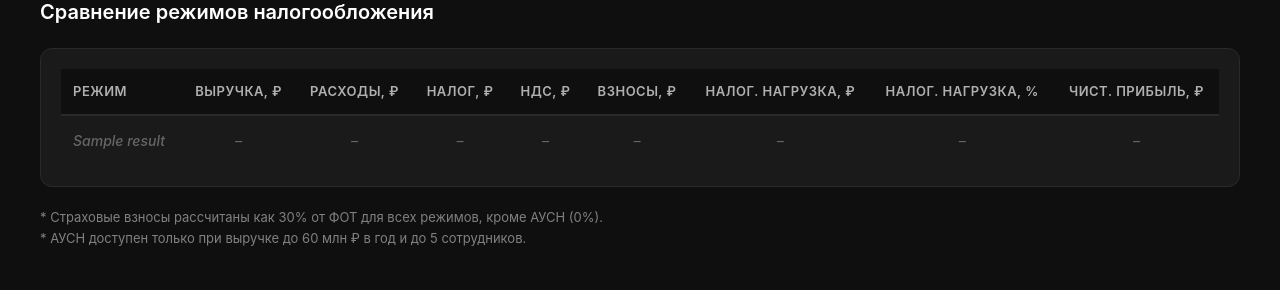
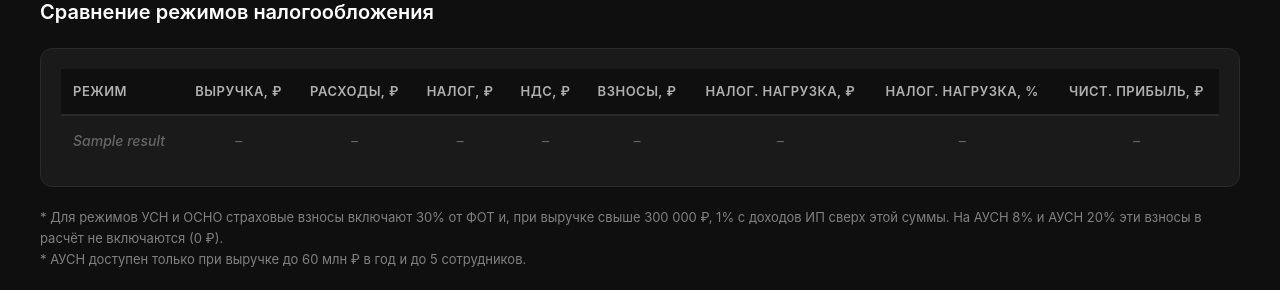
Before and after one commit to WhiteA77/calc_CHO_2026, a Flask app: template templates/index.html in a window 1280 px wide. Shown: the part 1708-1998 px from the top of the page. Before the commit the page ends 1954 px from the top, so only its background shows below. Run offline with Flask 3, Linux system fonts and the light colour scheme; the template is opened without the code that fills it: most values are stand-ins (such as "Sample title", 1, 10 or a date in 2020).

Commit message:
Добавил учёт 1% свыше 300к

```diff
--- a/app.py
+++ b/app.py
@@ -24,8 +24,8 @@ def _check_ausn_limits(revenue, employees):
 def calculate_ausn_8(revenue, total_expenses, employees):
     """
     АУСН 8% — объект «доходы».
-    Налог = 8% от выручки, взносов нет, НДС нет.
-    total_expenses сюда передаём БЕЗ страховых взносов.
+    Налог = 8% от выручки, страховые взносы (30% и 1%) не платятся, НДС нет.
+    total_expenses сюда передаём БЕЗ страховых взносов и БЕЗ 1% свыше 300 000 ₽.
     """
     if not _check_ausn_limits(revenue, employees):
         return None
@@ -53,8 +53,8 @@ def calculate_ausn_20(revenue, total_expenses, employees):
     """
     АУСН 20% — объект «доходы минус расходы».
     Налог = 20% от (доходы - расходы), но не меньше 3% от доходов.
-    Взносов нет, НДС нет.
-    total_expenses сюда передаём БЕЗ страховых взносов.
+    Страховые взносы (30% и 1%) не платятся, НДС нет.
+    total_expenses сюда передаём БЕЗ страховых взносов и БЕЗ 1% свыше 300 000 ₽.
     """
     if not _check_ausn_limits(revenue, employees):
         return None
@@ -101,6 +101,7 @@ def calculate_ausn_20_monthly(
     - Себестоимость (закупки) распределяем по месяцам по введённым коэффициентам
       (100 — обычный месяц, 200 — в 2 раза больше и т.д.), потом нормализуем
     - Налог за год = сумма помесячных max(20% от (Д-Р), 3% от доходов месяца)
+    - Страховые взносы (30% и 1%) на АУСН не применяются.
     """
     if not _check_ausn_limits(revenue, employees):
         return None
@@ -368,10 +369,25 @@ def index():
                 else:
                     annual_fot = employees * salary * 12
 
-                insurance_standard = annual_fot * 0.30  # Для всех режимов кроме АУСН
+                # Страховые взносы 30% от ФОТ (для УСН/ОСНО)
+                insurance_standard = annual_fot * 0.30
 
-                total_expenses = cost_of_goods + rent + other_expenses + annual_fot + insurance_standard
-                total_expenses_ausn = cost_of_goods + rent + other_expenses + annual_fot  # Для АУСН без взносов
+                # Взнос 1% с доходов свыше 300 000 ₽ — только для не-АУСН режимов
+                owner_extra_1p = max(0.0, revenue - 300_000) * 0.01
+
+                # Общие расходы (без налогов) для УСН/ОСНО:
+                # включаем и 30% от ФОТ, и 1% (они уменьшают прибыль)
+                total_expenses = (
+                    cost_of_goods
+                    + rent
+                    + other_expenses
+                    + annual_fot
+                    + insurance_standard
+                    + owner_extra_1p
+                )
+
+                # Для АУСН расходы без страховых взносов и без 1%
+                total_expenses_ausn = cost_of_goods + rent + other_expenses + annual_fot
 
                 # Базовые компоненты для пояснений
                 components = {
@@ -380,20 +396,21 @@ def index():
                     'other_expenses': other_expenses,
                     'annual_fot': annual_fot,
                     'insurance_standard': insurance_standard,
+                    'owner_extra_1p': owner_extra_1p,
                     'vat_purchases_percent': vat_purchases_percent,
                 }
 
                 # ---- Расчёт режимов ----
                 results = []
 
-                # АУСН 8%
+                # АУСН 8% (без 30% взносов и без 1%)
                 ausn_8 = calculate_ausn_8(revenue, total_expenses_ausn, employees)
                 if ausn_8:
                     results.append(('АУСН 8%', ausn_8, True))
                 else:
                     results.append(('АУСН 8% (нельзя применять — превышены лимиты)', None, False))
 
-                # АУСН 20% (помесячный)
+                # АУСН 20% (помесячный, тоже без взносов и без 1%)
                 ausn_20 = calculate_ausn_20_monthly(
                     revenue=revenue,
                     cost_of_goods=cost_of_goods,
@@ -408,18 +425,19 @@ def index():
                 else:
                     results.append(('АУСН 20% (нельзя применять — превышены лимиты)', None, False))
 
-                # УСН для общепита без НДС
-                usn_income_no_vat = calculate_usn_income_no_vat(revenue, total_expenses, insurance_standard)
-                results.append(('УСН Доходы 6% (общепит)', usn_income_no_vat, True))
+                # УСН для общепита без НДС (сюда входят 30% ФОТ + 1% сверх 300k)
+                insurance_total = insurance_standard + owner_extra_1p
+                usn_income_no_vat = calculate_usn_income_no_vat(revenue, total_expenses, insurance_total)
+                results.append(('УСН Доходы 6%', usn_income_no_vat, True))
 
-                usn_dr_no_vat = calculate_usn_dr_no_vat(revenue, total_expenses, insurance_standard)
-                results.append(('УСН Д-Р 15% (общепит)', usn_dr_no_vat, True))
+                usn_dr_no_vat = calculate_usn_dr_no_vat(revenue, total_expenses, insurance_total)
+                results.append(('УСН Д-Р 15%', usn_dr_no_vat, True))
 
                 # УСН + НДС 5%
                 usn_income_5 = calculate_usn_income(
                     revenue,
                     total_expenses,
-                    insurance_standard,
+                    insurance_total,
                     5,
                     vat_purchases_percent,
                     cost_of_goods,
@@ -429,29 +447,29 @@ def index():
                 usn_dr_5 = calculate_usn_income_minus_expenses(
                     revenue,
                     total_expenses,
-                    insurance_standard,
+                    insurance_total,
                     5,
                     vat_purchases_percent,
                     cost_of_goods,
                 )
                 results.append(('УСН Д-Р 15% + НДС 5%', usn_dr_5, True))
 
-                # УСН Д-Р 15% + НДС 22%
+                # УСН Д-Р 15% + НДС 22% (1% тоже включён)
                 usn_dr_22 = calculate_usn_income_minus_expenses(
                     revenue,
                     total_expenses,
-                    insurance_standard,
+                    insurance_total,
                     22,
                     vat_purchases_percent,
                     cost_of_goods,
                 )
                 results.append(('УСН Д-Р 15% + НДС 22%', usn_dr_22, True))
 
-                # ОСНО + НДС 22%
+                # ОСНО + НДС 22% (1% тоже включён)
                 osno = calculate_osno(
                     revenue,
                     total_expenses,
-                    insurance_standard,
+                    insurance_total,
                     vat_purchases_percent,
                     cost_of_goods,
                 )
--- a/templates/index.html
+++ b/templates/index.html
@@ -555,6 +555,7 @@
                     data-other-expenses="{{ components.other_expenses or 0 }}"
                     data-annual-fot="{{ components.annual_fot or 0 }}"
                     data-insurance-standard="{{ components.insurance_standard or 0 }}"
+                    data-owner-extra-1p="{{ components.owner_extra_1p or 0 }}"
                     data-vat-purchases-percent="{{ components.vat_purchases_percent or 0 }}">
 
                     <thead>
@@ -617,7 +618,8 @@
             </div>
 
             <p style="margin-top: 20px; color: #808080; font-size: 13px;">
-                * Страховые взносы рассчитаны как 30% от ФОТ для всех режимов, кроме АУСН (0%).<br>
+                * Для режимов УСН и ОСНО страховые взносы включают 30% от ФОТ и, при выручке свыше 300 000 ₽,
+                  1% с доходов ИП сверх этой суммы. На АУСН 8% и АУСН 20% эти взносы в расчёт не включаются (0 ₽).<br>
                 * АУСН доступен только при выручке до 60 млн ₽ в год и до 5 сотрудников.
             </p>
         </div>
@@ -758,8 +760,6 @@
                 updateFotFromStaff();
             } else {
                 fotAnnualInput.removeAttribute('readonly');
-                // если хочешь, можно делать поля сотрудников readonly,
-                // но в расчётах всё равно будет использоваться только fot_annual
                 empInput.removeAttribute('readonly');
                 salaryInput.removeAttribute('readonly');
             }
@@ -794,11 +794,6 @@
             return num.toLocaleString('ru-RU', { maximumFractionDigits: 0 });
         }
 
-        function fmtMoneyFull(value) {
-            const num = Number(value) || 0;
-            return num.toLocaleString('ru-RU', { minimumFractionDigits: 0, maximumFractionDigits: 0 });
-        }
-
         function fmtPercent(value) {
             const num = Number(value) || 0;
             return num.toLocaleString('ru-RU', { minimumFractionDigits: 2, maximumFractionDigits: 2 });
@@ -824,26 +819,26 @@
 
             const lines = [];
 
-            // 1. Общее словесное описание режима
+            // 1. Общее описание режима
             if (regime.includes('АУСН 8')) {
-                lines.push('<p><strong>Как считается налог:</strong> 8% от выручки. Страховые взносы на АУСН не платятся, НДС нет.</p>');
+                lines.push('<p><strong>Как считается налог:</strong> 8% от выручки. Страховые взносы и взнос 1% с доходов свыше 300 000 ₽ на АУСН не платятся, НДС нет.</p>');
             } else if (regime.includes('АУСН 20')) {
-                lines.push('<p><strong>Как считается налог:</strong> помесячно: для каждого месяца налог = max(20% от (доходы − расходы), 3% от доходов месяца). В таблице показана сумма этих налогов за год.</p>');
+                lines.push('<p><strong>Как считается налог:</strong> помесячно: для каждого месяца налог = max(20% от (доходы − расходы), 3% от доходов месяца). Страховые взносы и взнос 1% с доходов свыше 300 000 ₽ на АУСН не платятся. В таблице показана сумма этих налогов за год.</p>');
             } else if (isUsnIncomeNoVat) {
-                lines.push('<p><strong>Как считается налог:</strong> 6% от выручки. НДС не применяется (льгота для общепита). Страховые взносы считаются отдельно.</p>');
+                lines.push('<p><strong>Как считается налог:</strong> 6% от выручки. НДС не применяется (льгота для общепита). Страховые взносы учитывают 30% от ФОТ и 1% с доходов свыше 300 000 ₽.</p>');
             } else if (isUsnDrNoVat) {
-                lines.push('<p><strong>Как считается налог:</strong> 15% от положительной разницы «доходы − расходы». НДС не применяется (льгота для общепита). Страховые взносы считаются отдельно.</p>');
+                lines.push('<p><strong>Как считается налог:</strong> 15% от положительной разницы «доходы − расходы». НДС не применяется (льгота для общепита). Страховые взносы учитывают 30% от ФОТ и 1% с доходов свыше 300 000 ₽.</p>');
             } else if (isUsnIncome5) {
-                lines.push('<p><strong>Как считается налог:</strong> УСН 6% от выручки + НДС 5% к начислению с выручки (без вычетов по закупкам) + страховые взносы.</p>');
+                lines.push('<p><strong>Как считается налог:</strong> УСН 6% от выручки + НДС 5% с выручки (без вычетов) + страховые взносы (30% от ФОТ и 1% с доходов свыше 300 000 ₽).</p>');
             } else if (isUsnDr5) {
-                lines.push('<p><strong>Как считается налог:</strong> УСН 15% с прибыли (доходы − расходы) + НДС 5% с выручки (без вычетов) + страховые взносы.</p>');
+                lines.push('<p><strong>Как считается налог:</strong> УСН 15% с прибыли (доходы − расходы) + НДС 5% с выручки (без вычетов) + страховые взносы (30% от ФОТ и 1% с доходов свыше 300 000 ₽).</p>');
             } else if (isUsnDr22) {
-                lines.push('<p><strong>Как считается налог:</strong> УСН 15% с прибыли (доходы − расходы) + НДС 22%: налог к начислению с выручки минус НДС по закупкам + страховые взносы.</p>');
+                lines.push('<p><strong>Как считается налог:</strong> УСН 15% с прибыли (доходы − расходы) + НДС 22%: налог к начислению с выручки минус НДС по закупкам + страховые взносы (30% от ФОТ и 1% с доходов свыше 300 000 ₽).</p>');
             } else if (isOsno) {
-                lines.push('<p><strong>Как считается налог:</strong> НДС 22% (к начислению с выручки минус НДС по закупкам) + налог на прибыль 25% с прибыли после учёта расходов и НДС + страховые взносы.</p>');
+                lines.push('<p><strong>Как считается налог:</strong> НДС 22% (к начислению с выручки минус НДС по закупкам) + налог на прибыль 25% с прибыли после учёта расходов и НДС + страховые взносы (30% от ФОТ и 1% с доходов свыше 300 000 ₽).</p>');
             }
 
-            // 2. Расходы — расшифровка
+            // 2. Расходы
             let expenseParts;
             if (isAusn) {
                 expenseParts =
@@ -852,12 +847,15 @@
                     `${fmtMoney(baseOther)} ₽ (прочие) + ` +
                     `${fmtMoney(baseFot)} ₽ (ФОТ)`;
             } else {
+                // 1% считаем как разницу между общими взносами и 30% ФОТ
+                const owner1p = Math.max(0, insurance - baseInsurStd);
                 expenseParts =
                     `${fmtMoney(baseCost)} ₽ (себестоимость) + ` +
                     `${fmtMoney(baseRent)} ₽ (аренда) + ` +
                     `${fmtMoney(baseOther)} ₽ (прочие) + ` +
                     `${fmtMoney(baseFot)} ₽ (ФОТ) + ` +
-                    `${fmtMoney(baseInsurStd)} ₽ (страховые взносы)`;
+                    `${fmtMoney(baseInsurStd)} ₽ (страховые взносы 30% от ФОТ) + ` +
+                    `${fmtMoney(owner1p)} ₽ (взнос 1% с доходов свыше 300 000 ₽)`;
             }
 
             lines.push(
@@ -865,15 +863,11 @@
                 `<p><strong>Расходы (без налогов):</strong> ${fmtMoney(expenses)} ₽ = ${expenseParts}</p>`
             );
 
-            // 3. Налог по режиму (УСН / АУСН / налог на прибыль)
+            // 3. Налог по режиму
             if (regime.includes('АУСН 8')) {
-                lines.push(
-                    `<p><strong>Налог по режиму:</strong> 8% от выручки = ${fmtMoney(revenue)} × 8% = ${fmtMoney(tax)} ₽</p>`
-                );
+                lines.push(`<p><strong>Налог по режиму:</strong> 8% от выручки = ${fmtMoney(revenue)} × 8% = ${fmtMoney(tax)} ₽</p>`);
             } else if (isUsnIncomeNoVat || isUsnIncome5) {
-                lines.push(
-                    `<p><strong>Налог по режиму:</strong> 6% от выручки = ${fmtMoney(revenue)} × 6% = ${fmtMoney(tax)} ₽</p>`
-                );
+                lines.push(`<p><strong>Налог по режиму:</strong> 6% от выручки = ${fmtMoney(revenue)} × 6% = ${fmtMoney(tax)} ₽</p>`);
             } else if (isUsnDrNoVat || isUsnDr5 || isUsnDr22) {
                 const base = revenue - expenses;
                 lines.push(
@@ -882,22 +876,17 @@
                     `налог = max(0, база) × 15% = ${fmtMoney(tax)} ₽</p>`
                 );
             } else if (regime.includes('АУСН 20')) {
-                lines.push(
-                    `<p><strong>Налог по режиму:</strong> сумма помесячных налогов: max(20% × (доходы − расходы), 3% × доходов месяца) по каждому месяцу. В год получается ${fmtMoney(tax)} ₽.</p>`
-                );
+                lines.push(`<p><strong>Налог по режиму:</strong> сумма помесячных налогов: max(20% × (доходы − расходы), 3% × доходов месяца) по каждому месяцу. В год получается ${fmtMoney(tax)} ₽.</p>`);
             } else if (isOsno) {
                 lines.push(
                     `<p><strong>Налог по режиму (налог на прибыль):</strong> 25% с прибыли после учёта расходов и НДС. ` +
                     `В таблице показана сумма налога на прибыль за год: ${fmtMoney(tax)} ₽.</p>`
                 );
             } else {
-                // запасной вариант
-                lines.push(
-                    `<p><strong>Налог по режиму:</strong> ${fmtMoney(tax)} ₽</p>`
-                );
+                lines.push(`<p><strong>Налог по режиму:</strong> ${fmtMoney(tax)} ₽</p>`);
             }
 
-            // 4. НДС — формула с разложением
+            // 4. НДС
             if (isUsnIncome5 || isUsnDr5) {
                 const vatRate = 5;
                 const vatCharged = revenue * vatRate / (100 + vatRate);
@@ -918,20 +907,29 @@
                 );
             } else if (regime.includes('АУСН')) {
                 lines.push('<p><strong>НДС:</strong> при АУСН НДС не уплачивается.</p>');
-            } else {
-                // режимы без НДС
-                if (!vat || vat === 0) {
-                    lines.push('<p><strong>НДС:</strong> в этом режиме НДС не начисляется.</p>');
-                }
+            } else if (!vat || vat === 0) {
+                lines.push('<p><strong>НДС:</strong> в этом режиме НДС не начисляется.</p>');
             }
 
-            // 5. Страховые взносы — формула
-            if (insurance > 0) {
-                lines.push(
-                    `<p><strong>Страховые взносы:</strong> 30% от ФОТ = ${fmtMoney(baseFot)} ₽ × 30% = ${fmtMoney(insurance)} ₽.</p>`
-                );
+            // 5. Страховые взносы
+            if (isAusn) {
+                lines.push('<p><strong>Страховые взносы:</strong> на АУСН страховые взносы 30% от ФОТ и взнос 1% с доходов свыше 300 000 ₽ не уплачиваются и в расчётах не учитываются.</p>');
+            } else if (insurance > 0) {
+                const owner1p = Math.max(0, insurance - baseInsurStd);
+                if (owner1p > 0) {
+                    lines.push(
+                        `<p><strong>Страховые взносы:</strong> 30% от ФОТ = ${fmtMoney(baseFot)} ₽ × 30% = ${fmtMoney(baseInsurStd)} ₽; ` +
+                        `1% с доходов свыше 300 000 ₽ = max(0, ${fmtMoney(revenue)} − 300 000 ₽) × 1% ≈ ${fmtMoney(owner1p)} ₽; ` +
+                        `итого страховые взносы = ${fmtMoney(baseInsurStd)} + ${fmtMoney(owner1p)} = ${fmtMoney(insurance)} ₽.</p>`
+                    );
+                } else {
+                    lines.push(
+                        `<p><strong>Страховые взносы:</strong> 30% от ФОТ = ${fmtMoney(baseFot)} ₽ × 30% = ${fmtMoney(insurance)} ₽; ` +
+                        `1% с доходов свыше 300 000 ₽ не взимается, так как доходы, учитываемые для 1%, не превышают 300 000 ₽.</p>`
+                    );
+                }
             } else {
-                lines.push('<p><strong>Страховые взносы:</strong> в этом режиме (АУСН) страховые взносы ИП за сотрудников не уплачиваются.</p>');
+                lines.push('<p><strong>Страховые взносы:</strong> не начисляются (ФОТ = 0 и доход ≤ 300 000 ₽).</p>');
             }
 
             // 6. Налоговая нагрузка и чистая прибыль
@@ -952,7 +950,6 @@
         function toggleDetails(row) {
             const next = row.nextElementSibling;
             if (next && next.classList.contains('details-row')) {
-                // уже раскрыто — свернуть
                 next.remove();
                 return;
             }
@@ -974,7 +971,7 @@
             detailsRow.className = 'details-row';
 
             const cell = document.createElement('td');
-            cell.colSpan = 9; // 1 колонка с названием + 8 числовых
+            cell.colSpan = 9;
             const box = document.createElement('div');
             box.className = 'details-box';
 
@@ -1000,5 +997,6 @@
         });
     });
     </script>
+
 </body>
 </html>
```
